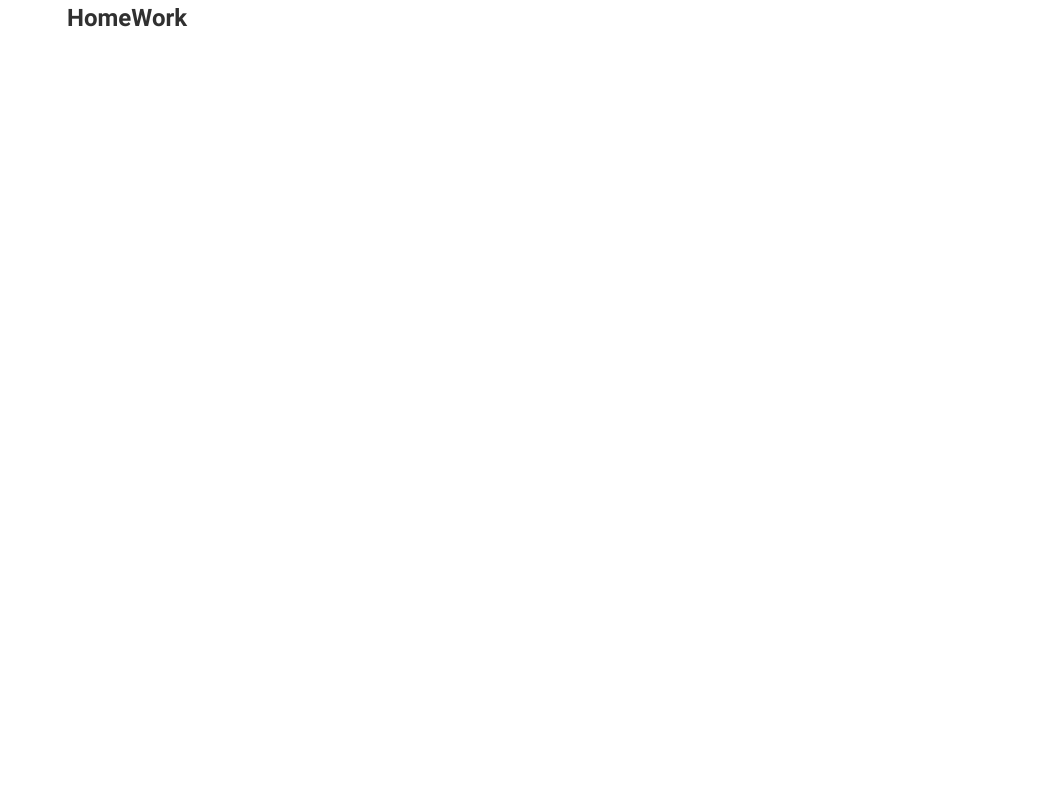
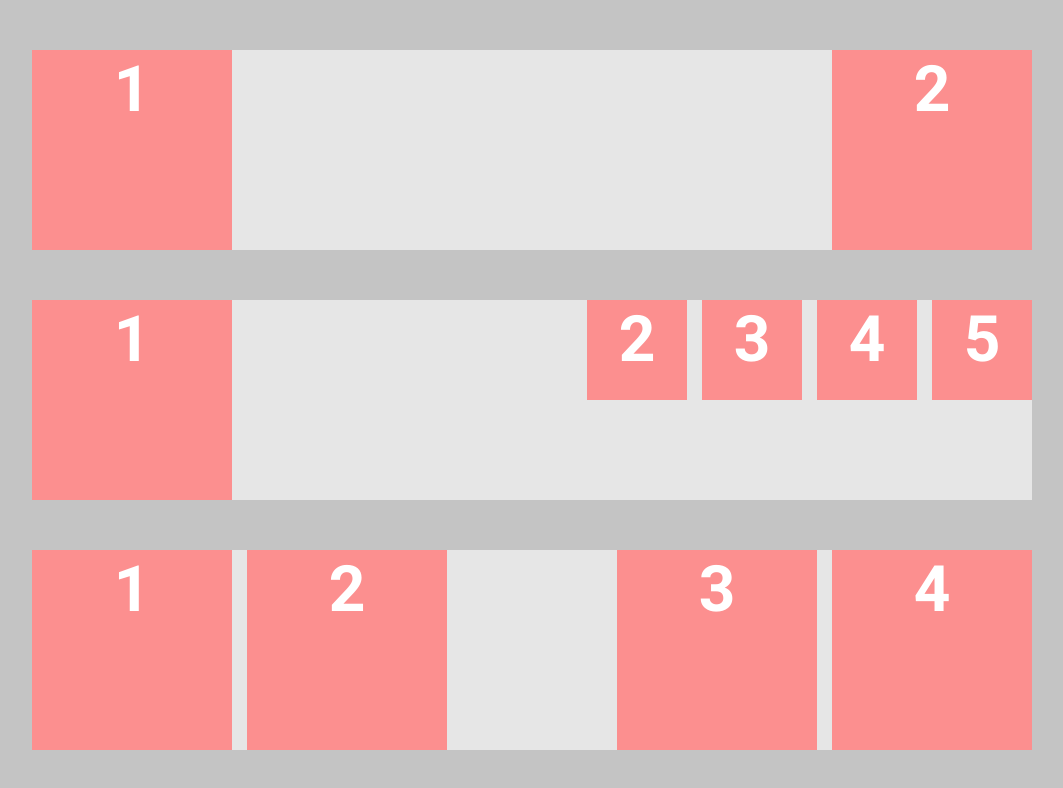
Before and after one commit to Heaven798/fe-basic, a plain HTML site: page index.html in a window 1280 px wide. Shown: the whole page, without its empty margins (18-1081 px from the left). Drawn offline with Linux system fonts and the light colour scheme.

Commit message:
minor changes

```diff
--- a/index.html
+++ b/index.html
@@ -16,7 +16,27 @@
     <main>
         <section>
             <div class="container">
-                <h1>HomeWork</h1>
+                <h1 class="TitleText">HomeWork</h1>
+            </div>
+            <div class="First-Level panel">
+                <span class="square float-left">1</span>
+                <span class="square float-right">2</span>
+                <span class="clearfix"></span>
+            </div>
+            <div class="Second-Level panel">
+                <span class="square float-left">1</span>
+                <span class="square-small two float-left">2</span>
+                <span class="square-small three float-left">3</span>
+                <span class="square-small four float-left">4</span>
+                <span class="square-small five float-left">5</span>
+                <span class="clearfix"></span>
+            </div>
+            <div class="Third-Level panel">
+                <span class="square float-left">1</span>
+                <span class="square two float-left">2</span>
+                <span class="square three float-left">3</span>
+                <span class="square four float-left">4</span>
+                <span class="clearfix"></span>
             </div>
         </section>
     </main>
--- a/styles/styles.css
+++ b/styles/styles.css
@@ -2,6 +2,7 @@
   margin: 0;
   padding: 0;
   box-sizing: border-box;
+  background-color: #c4c4c4;
 }
 
 img {
@@ -10,10 +11,10 @@ img {
 
 html {
   font-family: "Roboto", sans-serif;
-  font-size: 16px;
-  font-weight: 400;
-  line-height: 1.5;
-  color: #303030;
+  font-size: 64px;
+  font-weight: 700;
+  line-height: 1.25;
+  color: #fff;
 }
 
 .container {
@@ -24,3 +25,69 @@ html {
   padding-left: 15px;
   padding-right: 15px;
 }
+
+.TitleText {
+  display: none;
+}
+
+.panel {
+  background-color: #e6e6e6;
+  max-width: 1000px;
+  margin: 50px 50px;
+}
+
+.float-left {
+  float: left;
+}
+
+.float-right {
+  float: right;
+}
+
+.clearfix {
+  display: block;
+  clear: both;
+}
+
+.square {
+  display: block;
+  text-align: center;
+  width: 200px;
+  height: 200px;
+  background-color: #fc8f8f;
+}
+
+.square-small {
+  text-align: center;
+  width: 100px;
+  height: 100px;
+  background-color: #fc8f8f;
+}
+
+.Second-Level > .two {
+  margin-left: 355px;
+}
+
+.Second-Level > .three {
+  margin-left: 15px;
+}
+
+.Second-Level > .four {
+  margin-left: 15px;
+}
+
+.Second-Level > .five {
+  margin-left: 15px;
+}
+
+.Third-Level > .two {
+  margin-left: 15px;
+}
+
+.Third-Level > .three {
+  margin-left: 170px;
+}
+
+.Third-Level > .four {
+  margin-left: 15px;
+}
```
